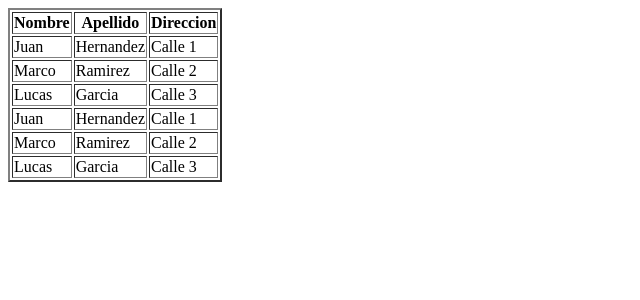
After one commit to marcelosanchez166/Practicas-Flask-Jinja2, a Flask app: page /personas in a window 1280 px wide. The commit adds this page. Shown: the top 300 px of the page, without its empty margins (0-640 px from the left). Run offline with Flask 3, Linux system fonts and the light colour scheme; data comes from the database, SQL or seed files in the repository; both versions use the stored data as it was after the commit.

Commit message:
practicas con jinja2 recorriendo con list comprenhension

```diff
--- a/app.py
+++ b/app.py
@@ -1,8 +1,16 @@
 from flask import Flask, render_template, request, make_response
 import datetime
 
+import sqlite3
+
+
 app = Flask(__name__)
 
+
+def get_db_connection():
+    conn = sqlite3.connect("example.db", check_same_thread=False)
+    conn.row_factory = sqlite3.Row
+    return conn
 
 """Practicando COOKIES"""
 @app.route('/', methods=['GET', 'POST'])
@@ -62,8 +70,7 @@ def datos():
     #selectmultiples = request.form.getlist("opcionesmultipleselect")#obteniendo el select multiple como una lista
     selectmultiples = request.form.get("opcionesmultipleselect")#obteniendo el select multiple como valor de un solo elemento
     print(type(selectmultiples), "tipo de objeto que se obtiene al seleccionar selectmultiples en el formulario")
-    for i in range(len(selectmultiples)):
-      print(selectmultiples[i], "opcion seleccionada en el formulario")
+
     if vehiculo1:
       personas['Vehiculo'] = vehiculo1
     elif vehiculo2:
@@ -133,5 +140,49 @@ def prueba():
   return render_template('agrupandoelementos.html', diccionario_horarios=diccionario_horarios, ventas=ventas)
 
 
+Personass = [
+  {"nombre":"Juan",  "apellido": "Hernandez", "direccion":  "Calle 1"},
+  {"nombre":"Marco",  "apellido": "Ramirez", "direccion": "Calle 2"},
+  {"nombre":"Lucas",  "apellido": "Garcia", "direccion": "Calle 3"}
+]
+
+
+def crear_tabla():
+  conn = get_db_connection()
+  conn.execute("""CREATE TABLE IF NOT EXISTS personas (
+  id INTEGER PRIMARY KEY AUTOINCREMENT,
+  nombre TEXT,
+  apellido TEXT,
+  direccion TEXT
+  )""")
+  conn.commit()
+  conn.close()
+
+
+def insertar_datos():
+  conn = get_db_connection()
+  for persona in Personass:
+    nombre = persona["nombre"]
+    apellido = persona["apellido"]
+    direccion = persona["direccion"]
+    print(nombre, apellido, direccion)
+    conn.execute("""INSERT INTO personas (nombre, apellido, direccion) VALUES (?, ?, ?)""", (nombre, apellido, direccion))
+  conn.commit()
+  conn.close()
+
+
+@app.route('/personas', methods=['POST', 'GET'])
+def personas():
+  conn = get_db_connection()
+  data = conn.execute("""SELECT * FROM personas""").fetchall()
+  person = [ {'id': row[0], 'nombre': row[1], 'apellido': row[2], 'direccion': row[3]} for row in data]
+  conn.close()
+  print(person)
+  print(type(person))
+  return render_template('personas.html', person=person)
+
+
 if __name__ == "__main__":
+  crear_tabla()  # Asegura que la tabla exista
+  insertar_datos()  # Inserta datos solo si la tabla fue creada
   app.run(debug=True, port=5001)
--- a/templates/agrupandoelementos.html
+++ b/templates/agrupandoelementos.html
@@ -85,7 +85,7 @@
 
   </form>
 
-
+{%if diccionario_horarios %}
   <table border="2" style="text-align: center;">
     <tr>
       <th colspan="3">
@@ -105,6 +105,7 @@
     </tr>
     {% endfor %}
   </table>
+  {%endif%}
 
   <br>
 
--- /dev/null
+++ b/templates/personas.html
@@ -0,0 +1,30 @@
+<!DOCTYPE html>
+<html lang="en">
+
+<head>
+  <meta charset="UTF-8">
+  <meta name="viewport" content="width=device-width, initial-scale=1.0">
+  <title>Document</title>
+</head>
+
+<body>
+  {% if person %}
+  <table border="2" style="align-items: center;">
+    <tr>
+      <th>Nombre</th>
+      <th>Apellido</th>
+      <th>Direccion</th>
+    </tr>
+    {% for data in person %}
+    <tr>
+      <td>{{data.nombre}}</td>
+      <td>{{data.apellido}}</td>
+      <td>{{data.direccion}}</td>
+    </tr>
+    {%endfor%}
+  </table>
+
+  {% endif %}
+</body>
+
+</html>
```
Also changed, not shown: templates/dias.html (+22 -1 lines), example.db (added).
